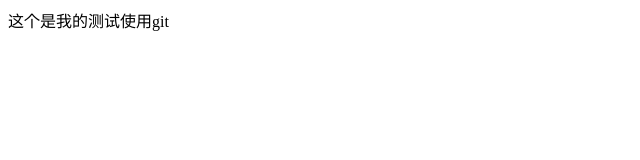
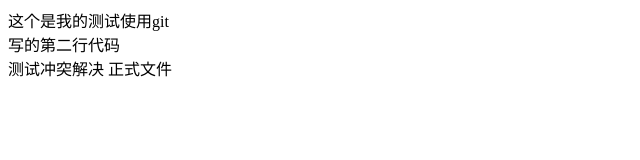
Before and after one commit to lennon427/git, a plain HTML site: page gitlennon.html in a window 1280 px wide. Shown: the whole page, without its empty margins (0-640 px from the left). Drawn offline with Linux system fonts and the light colour scheme.

Commit message:
测试冲突正式文件

```diff
--- a/gitlennon.html
+++ b/gitlennon.html
@@ -6,5 +6,7 @@
 </head>
 <body>
 	<div>这个是我的测试使用git</div>
+	<div>写的第二行代码</div>
+	<div>测试冲突解决 正式文件</div>
 </body>
 </html>
```
